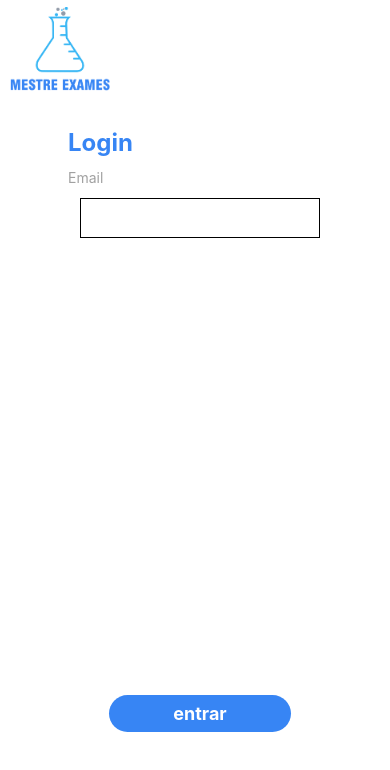
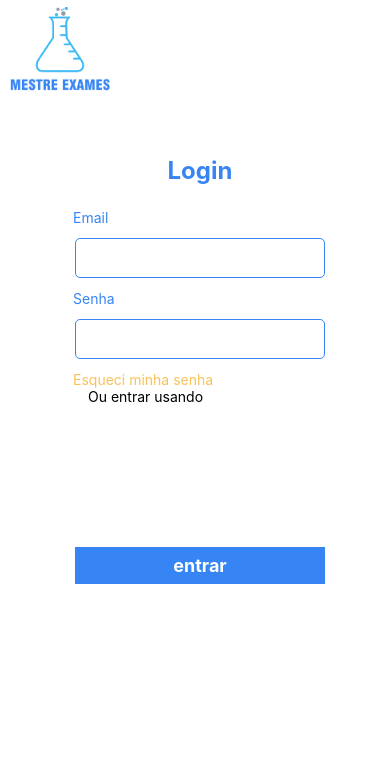
Before and after one commit to FelipeOtz/mestre-exames-front-end, a React Native app: screen / in a window 390 px wide. Shown: the top 770 px of the page. Built offline with nearby package versions, Linux system fonts and the light colour scheme.

Commit message:
adição e sl

```diff
--- a/src/Login.js
+++ b/src/Login.js
@@ -13,15 +13,25 @@ export default function Login() {
           />
         </View>
         <View style={Styles.containerForm}>
+          <View style={Styles.title}>
           <Text style={Styles.title}>Login</Text>
+          </View>
           <Text style={Styles.text}>Email</Text>
           <TextInput
           style={Styles.input}
           />
+          <Text style={Styles.text}>Senha</Text>
+          <TextInput
+          style={Styles.input}
+          autoComplete='password'
+          secureTextEntry={true}
+          />
+          <Text style={Styles.forgot}>Esqueci minha senha</Text>
 
           <TouchableOpacity style={Styles.button}>
             <Text style={Styles.buttonText}>entrar</Text>
           </TouchableOpacity>
+          <Text style={Styles.link}>Ou entrar usando</Text>
         </View>
     </View>
   );
--- a/styles/Login.js
+++ b/styles/Login.js
@@ -31,22 +31,25 @@ export default StyleSheet.create({
    },
    title:{
      fontSize: 24,
+     alignItems: "center",
+     justifyContent: "center",
      fontWeight: 'bold',
      color: '#3785F4',
      marginTop: 28,
      marginBottom: 12,
    },
    text:{
-     color: '#a1a1a1'
+     color: '#a1a1a1',
+     paddingStart: 10,
+     color: '#3785F4',
    },
    button:{
      position: 'absolute',
      backgroundColor: '#3785F4',
-     borderRadius: 50,
      paddingVertical: 8,
-     width: '60%',
+     width: '80%',
      alignSelf: 'center',
-     bottom: '15%',
+     bottom: '35%',
      alignItems: 'center',
      justifyContent: 'center'
    },
@@ -60,5 +63,15 @@ export default StyleSheet.create({
      margin: 12,
      borderWidth: 1,
      padding: 10,
+     width: 250,
+     borderRadius: 5,
+     borderColor: '#3785F4',
    },
+   forgot:{
+    color: '#F9C259',
+    paddingStart: 10
+   },
+   link:{
+    paddingStart: 25,
+   }
 });
```
